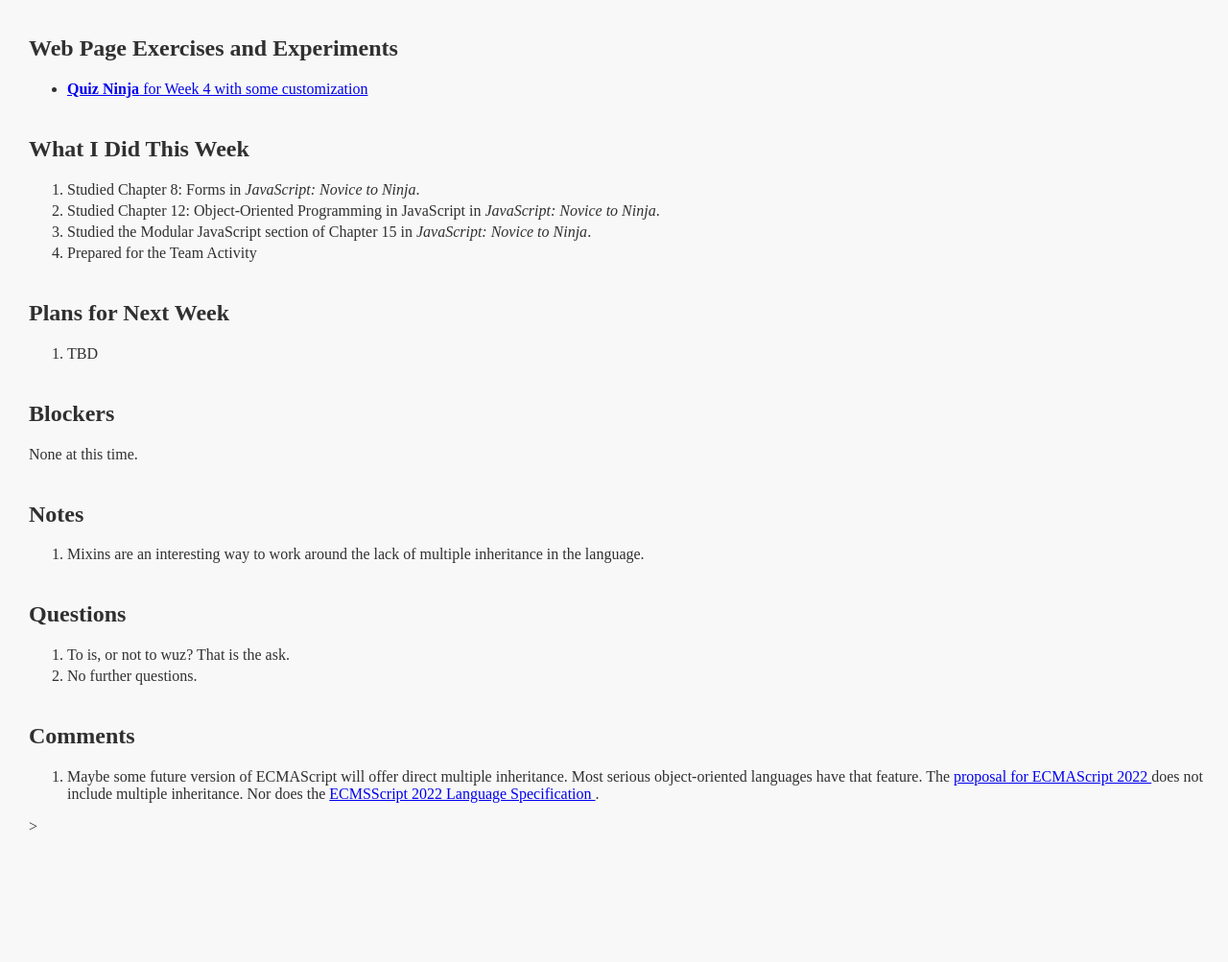
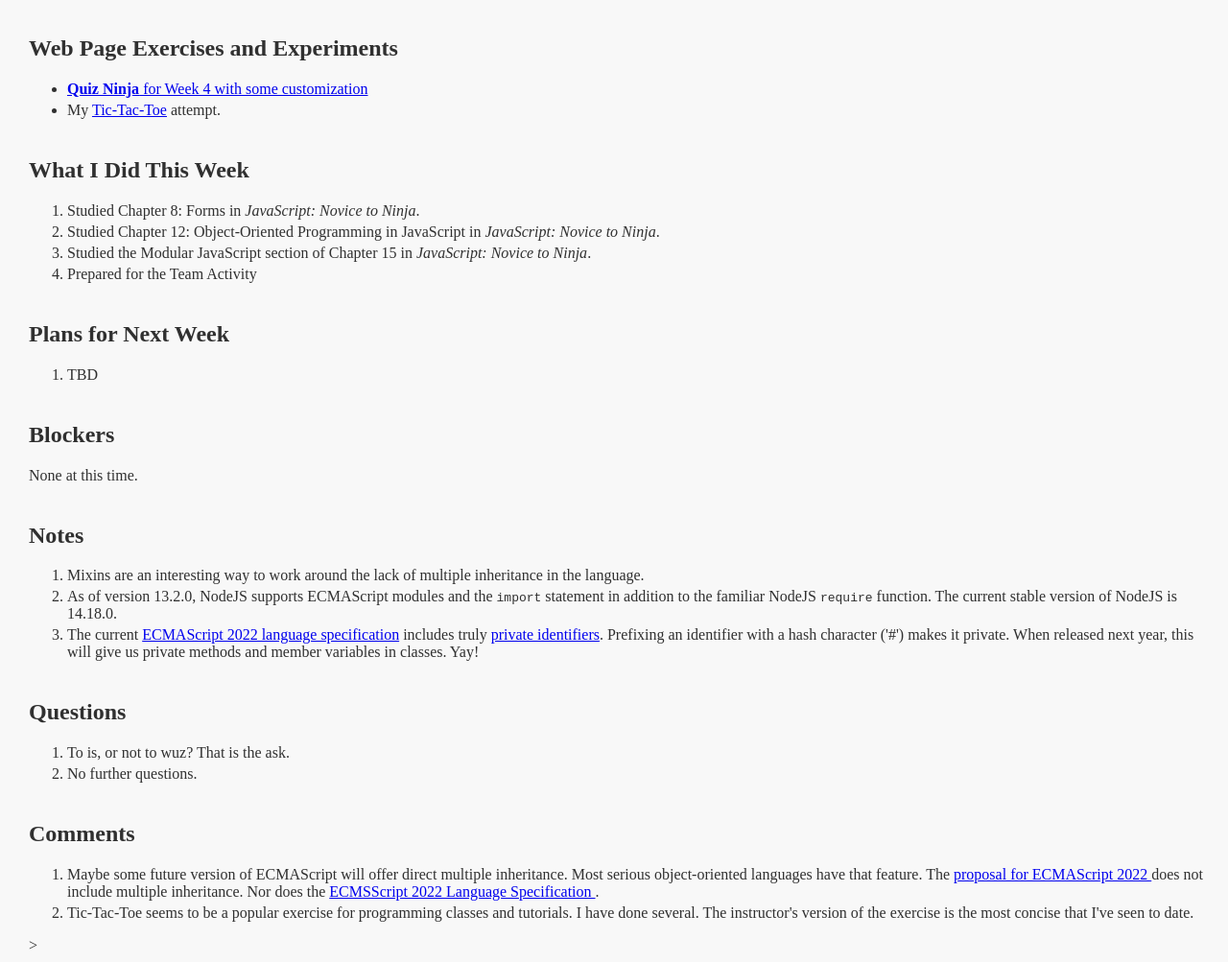
Before and after one commit to eolsenbyui/eolsenbyui.github.io, a plain HTML site: page wdd330/week04/index.html in a window 1280 px wide. Shown: the part 81-1084 px from the top of the page at 96% size. Before the commit the page ends 960 px from the top, so only its background shows below. Drawn offline with Linux system fonts and the light colour scheme.

Commit message:
Week 4 report Friday midday updates

```diff
--- a/wdd330/week04/index.html
+++ b/wdd330/week04/index.html
@@ -20,6 +20,7 @@
     <h2>Web Page Exercises and Experiments</h2>
     <ul>
       <li><a href="quiz" target="_blank"><strong>Quiz Ninja</strong> for Week 4 with some customization</a></li>
+      <li>My <a href="tic" target="_blank">Tic-Tac-Toe</a> attempt.</li>
     </ul>
   </section>
 
@@ -49,6 +50,16 @@
     <h2>Notes</h2>
     <ol>
       <li>Mixins are an interesting way to work around the lack of multiple inheritance in the language.</li>
+      <li>
+        As of version 13.2.0, NodeJS supports ECMAScript modules and the <code>import</code> statement in addition
+        to the familiar NodeJS <code>require</code> function.  The current stable version of NodeJS is 14.18.0.
+      </li>
+      <li>
+        The current <a href="https://tc39.es/ecma262/">ECMAScript 2022 language specification</a> includes truly
+        <a href="https://tc39.es/ecma262/#prod-PrivateIdentifier" target="_blank"> private identifiers</a>.
+        Prefixing an identifier with a hash character ('#') makes it private.
+        When released next year, this will give us private methods and member variables in classes.  Yay!
+      </li>
     </ol>
   </section>
 
@@ -75,6 +86,10 @@
           ECMSScript 2022 Language Specification
         </a>.
       </li>
+      <li>
+        Tic-Tac-Toe seems to be a popular exercise for programming classes and tutorials.  I have done several.
+        The instructor's version of the exercise is the most concise that I've seen to date.
+      </li>
     </ol>>
   </section>
 </body>
```
